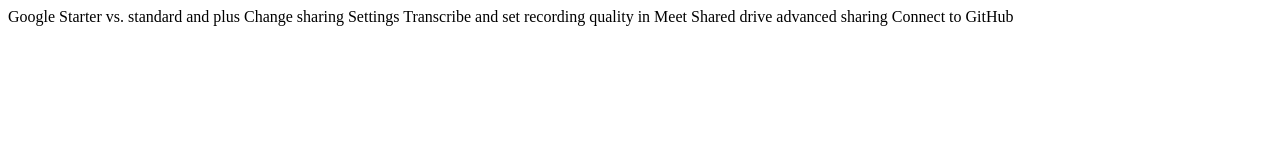
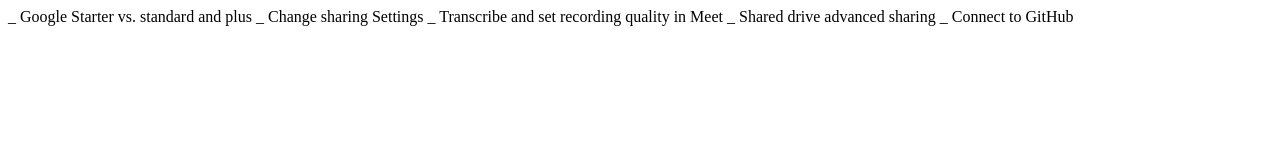
Before and after one commit to shendricks73/Google, a plain HTML site: page index.html in a window 1280 px wide. Drawn offline with Linux system fonts and the light colour scheme.

Commit message:
Update index.html
Make list

```diff
--- a/index.html
+++ b/index.html
@@ -1,9 +1,9 @@
 <html>
   <body>
-    Google Starter vs. standard and plus
-      Change sharing Settings
-      Transcribe and set recording quality in Meet
-      Shared drive advanced sharing
-      Connect to GitHub
+   _ Google Starter vs. standard and plus
+    _  Change sharing Settings
+    _ Transcribe and set recording quality in Meet
+    _ Shared drive advanced sharing
+    _ Connect to GitHub
   </body>
 </html>
```
